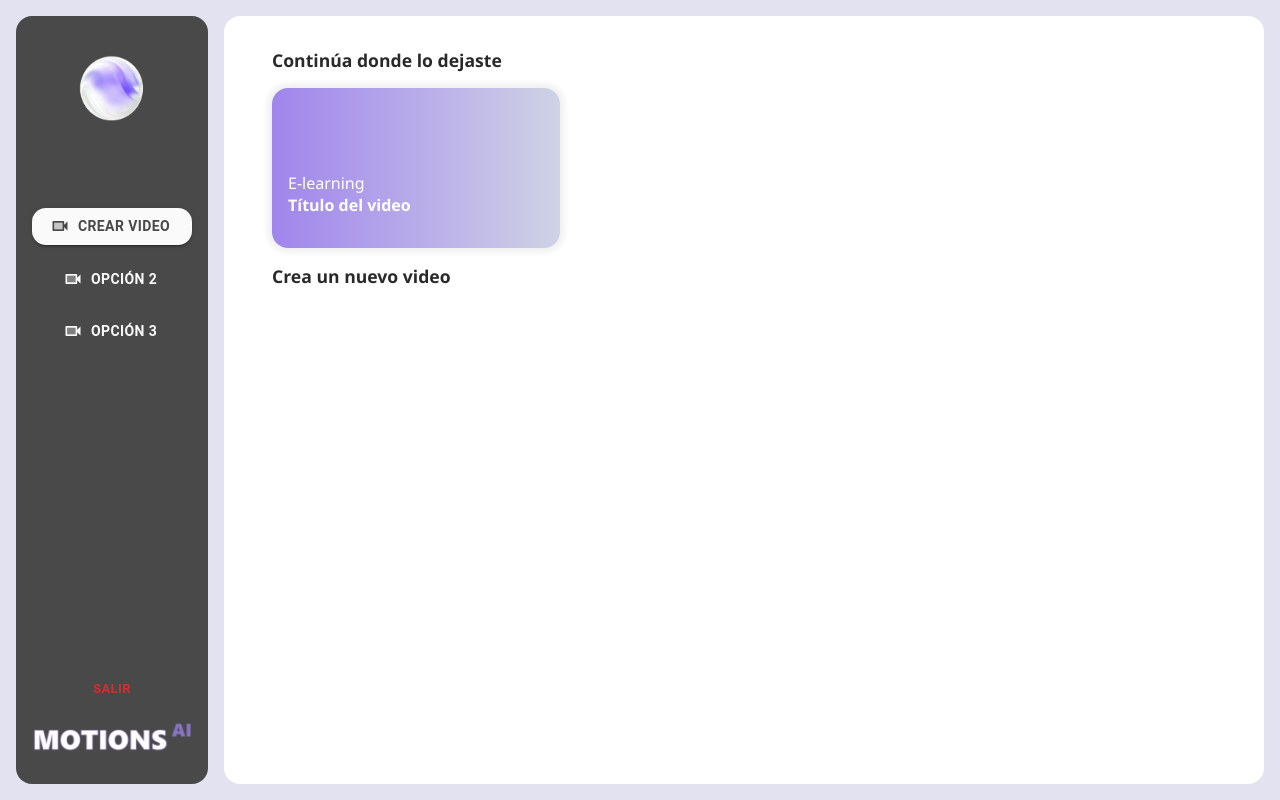
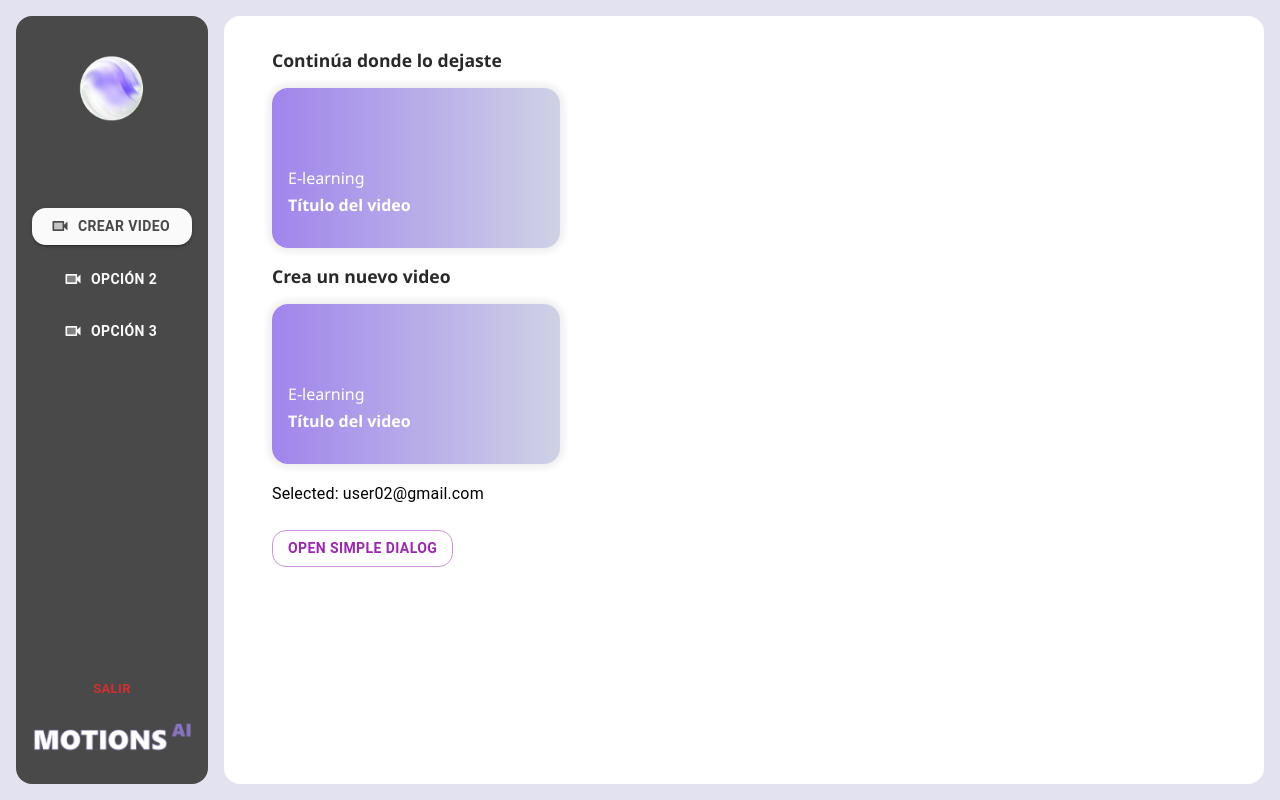
Before and after one commit to LeoLeto/Motions, a React (Vite) app in the folder client/: page /dashboard in a window 1280 px wide. Built offline with nearby package versions, Linux system fonts and the light colour scheme.

Commit message:
Modal base

```diff
--- a/client/src/components/DashboardOptionCard/DashboardOptionCard.css
+++ b/client/src/components/DashboardOptionCard/DashboardOptionCard.css
@@ -1,6 +1,7 @@
 .dashboardOptionCard {
     display       : flex;
     flex-direction: column;
+    gap           : .3rem;
     background    : rgb(160, 133, 236);
     background    : linear-gradient(90deg, rgba(160, 133, 236, 1) 0%, rgba(207, 210, 229, 1) 100%);
     width         : 18rem;
--- /dev/null
+++ b/client/src/components/NewVideoModal/NewVideoModal.tsx
@@ -0,0 +1,105 @@
+import * as React from "react";
+import Button from "@mui/material/Button";
+import Avatar from "@mui/material/Avatar";
+import List from "@mui/material/List";
+import ListItem from "@mui/material/ListItem";
+import ListItemAvatar from "@mui/material/ListItemAvatar";
+import ListItemButton from "@mui/material/ListItemButton";
+import ListItemText from "@mui/material/ListItemText";
+import DialogTitle from "@mui/material/DialogTitle";
+import Dialog from "@mui/material/Dialog";
+import PersonIcon from "@mui/icons-material/Person";
+import AddIcon from "@mui/icons-material/Add";
+import Typography from "@mui/material/Typography";
+import { blue } from "@mui/material/colors";
+
+const emails = ["username@gmail.com", "user02@gmail.com"];
+
+export interface SimpleDialogProps {
+  open: boolean;
+  selectedValue: string;
+  onClose: (value: string) => void;
+}
+
+function SimpleDialog(props: SimpleDialogProps) {
+  const { onClose, selectedValue, open } = props;
+
+  const handleClose = () => {
+    onClose(selectedValue);
+  };
+
+  const handleListItemClick = (value: string) => {
+    onClose(value);
+  };
+
+  return (
+    <Dialog
+      sx={{
+        backdropFilter: "blur(8px)",
+        //other styles here
+      }}
+      onClose={handleClose}
+      open={open}
+    >
+      <DialogTitle>Set backup account</DialogTitle>
+      <List sx={{ pt: 0 }}>
+        {emails.map((email) => (
+          <ListItem disableGutters key={email}>
+            <ListItemButton onClick={() => handleListItemClick(email)}>
+              <ListItemAvatar>
+                <Avatar sx={{ bgcolor: blue[100], color: blue[600] }}>
+                  <PersonIcon />
+                </Avatar>
+              </ListItemAvatar>
+              <ListItemText primary={email} />
+            </ListItemButton>
+          </ListItem>
+        ))}
+        <ListItem disableGutters>
+          <ListItemButton
+            autoFocus
+            onClick={() => handleListItemClick("addAccount")}
+          >
+            <ListItemAvatar>
+              <Avatar>
+                <AddIcon />
+              </Avatar>
+            </ListItemAvatar>
+            <ListItemText primary="Add account" />
+          </ListItemButton>
+        </ListItem>
+      </List>
+    </Dialog>
+  );
+}
+
+export default function SimpleDialogDemo() {
+  const [open, setOpen] = React.useState(false);
+  const [selectedValue, setSelectedValue] = React.useState(emails[1]);
+
+  const handleClickOpen = () => {
+    setOpen(true);
+  };
+
+  const handleClose = (value: string) => {
+    setOpen(false);
+    setSelectedValue(value);
+  };
+
+  return (
+    <div>
+      <Typography variant="subtitle1" component="div">
+        Selected: {selectedValue}
+      </Typography>
+      <br />
+      <Button variant="outlined" color="secondary" onClick={handleClickOpen}>
+        Open simple dialog
+      </Button>
+      <SimpleDialog
+        selectedValue={selectedValue}
+        open={open}
+        onClose={handleClose}
+      />
+    </div>
+  );
+}
--- a/client/src/components/layout/SidebarLayout.tsx
+++ b/client/src/components/layout/SidebarLayout.tsx
@@ -5,6 +5,7 @@ import Button from "@mui/material/Button";
 import orb from "../../assets/img/temp_orb.png";
 import logo from "../../assets/img/logo.png";
 import DashboardOptionCard from "../DashboardOptionCard/DashboardOptionCard";
+import SimpleDialogDemo from "../NewVideoModal/NewVideoModal";
 // interface SidebarLayoutProps {
 //   children: ReactNode;
 // }
@@ -48,6 +49,9 @@ export default function SidebarLayout() {
         <div className="title">Continúa donde lo dejaste</div>
         <DashboardOptionCard />
         <div className="title">Crea un nuevo video</div>
+        <DashboardOptionCard />
+
+        <SimpleDialogDemo />
       </div>
     </div>
   );
```
